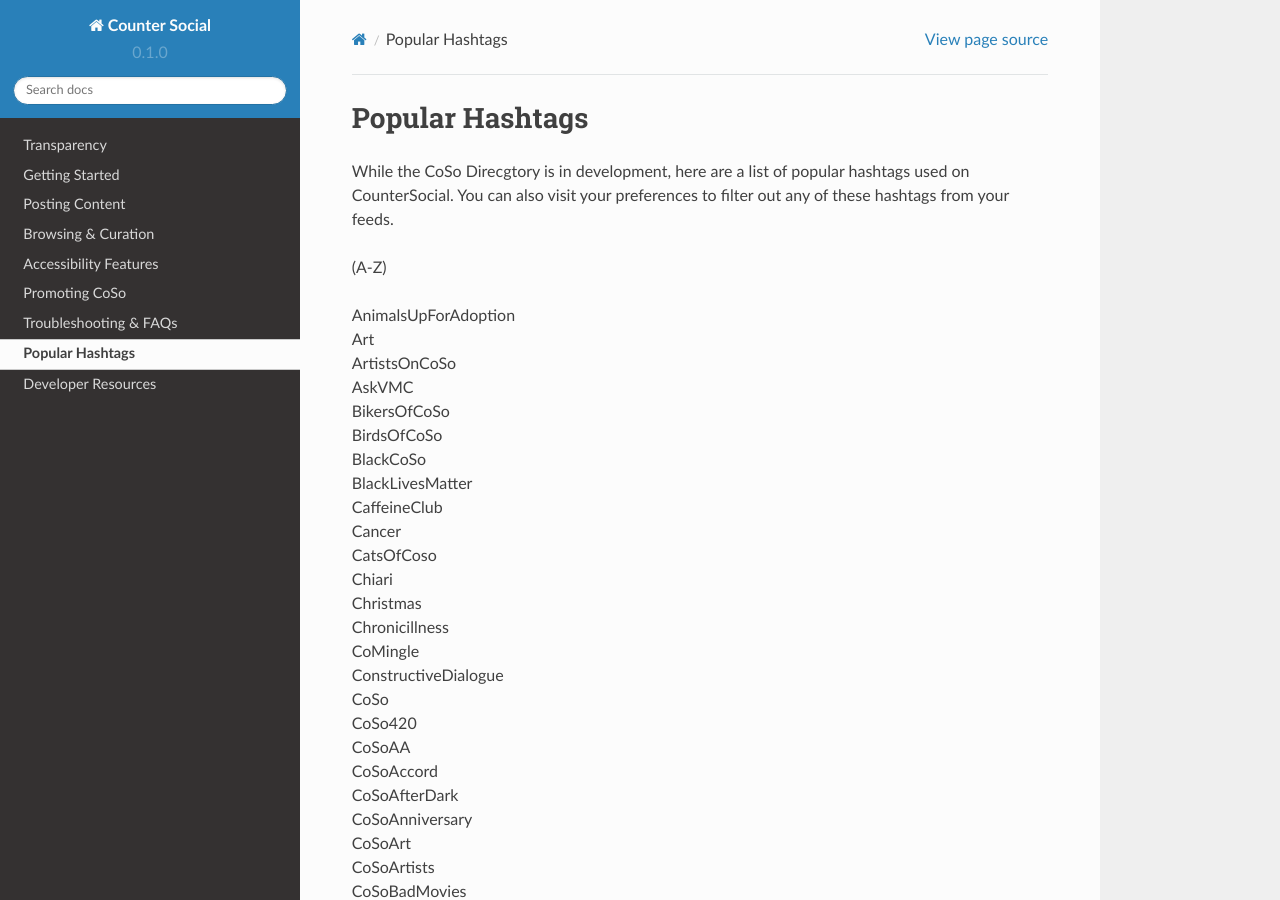
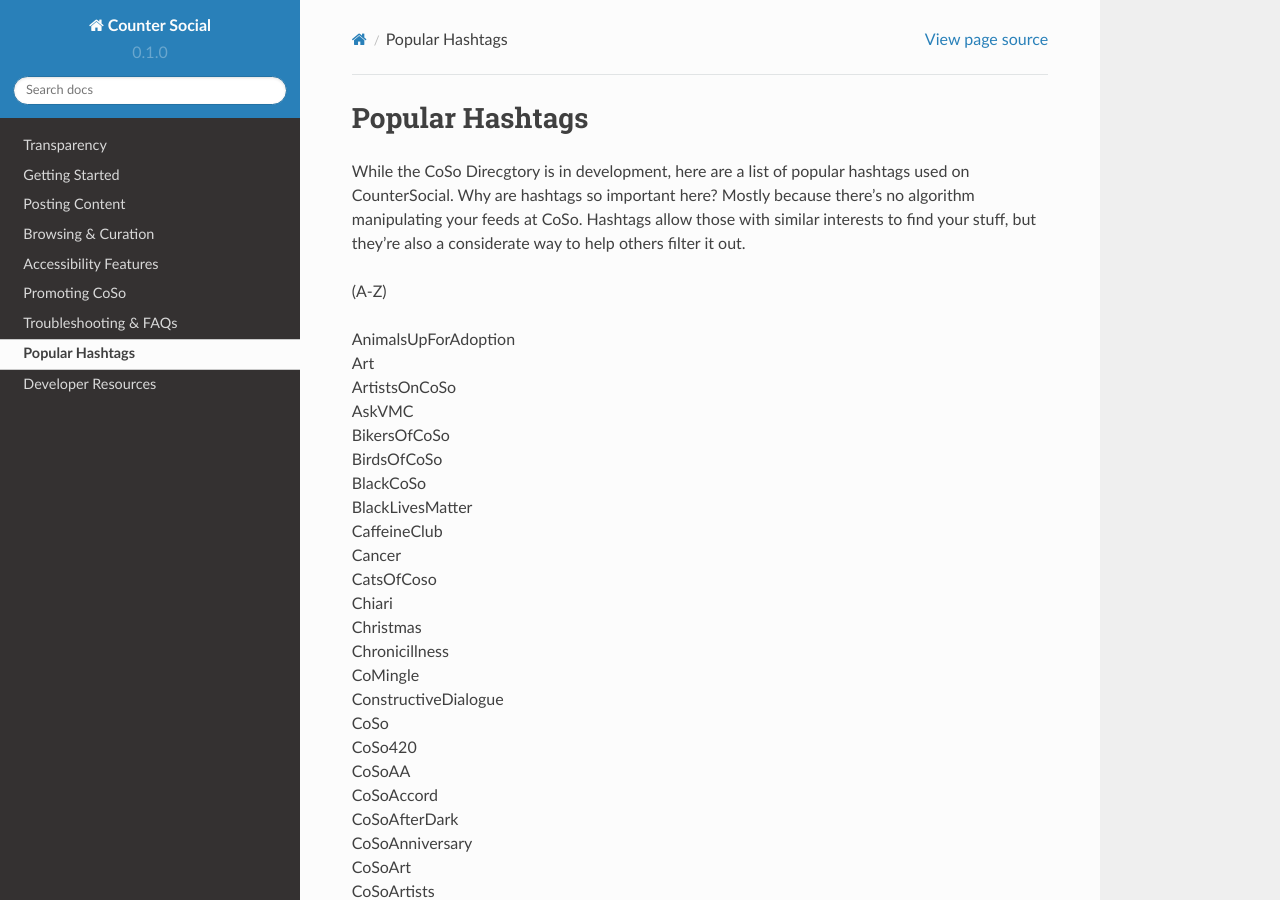
Before and after one commit to itskel/userguide, a Sphinx documentation site: the page built from docs/source/popular-hashtags.rst, in a window 1280 px wide and 900 px high. Built offline with Sphinx 7.4.7 and the Read the Docs theme 2.0.0, drawn with Linux system fonts in a browser that asks for light colours; pages that are not in the unit, such as notebooks, are missing from menus.

Commit message:
Update popular-hashtags.rst

```diff
--- a/docs/source/popular-hashtags.rst
+++ b/docs/source/popular-hashtags.rst
@@ -1,6 +1,6 @@
 Popular Hashtags
 =====
-While the CoSo Direcgtory is in development, here are a list of popular hashtags used on CounterSocial. You can also visit your preferences to filter out any of these hashtags from your feeds.
+While the CoSo Direcgtory is in development, here are a list of popular hashtags used on CounterSocial. Why are hashtags so important here? Mostly because there's no algorithm manipulating your feeds at CoSo. Hashtags allow those with similar interests to find your stuff, but they're also a considerate way to help others filter it out.
 
 (A-Z)
 
```
